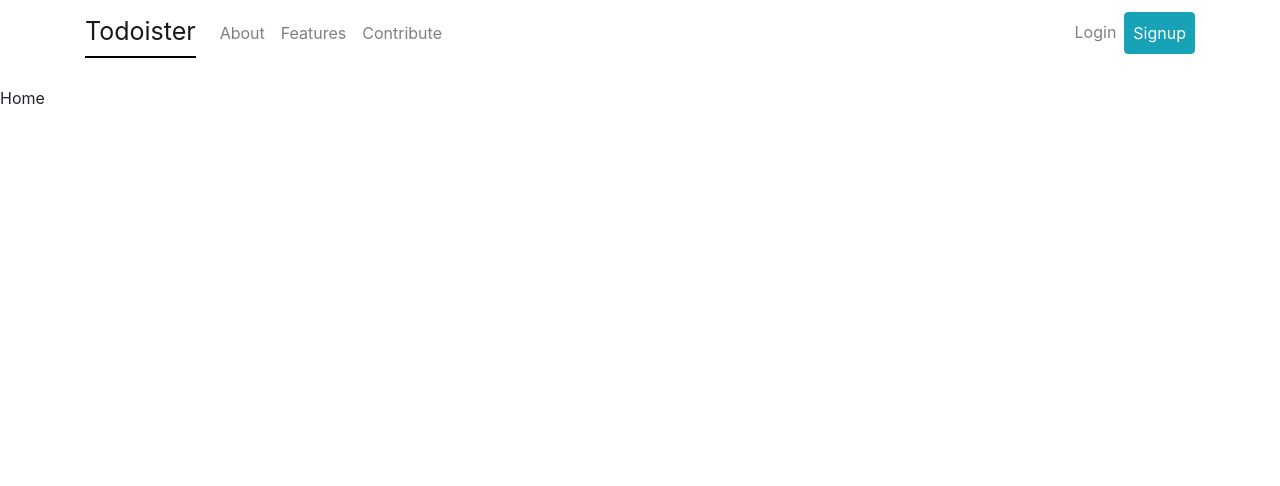
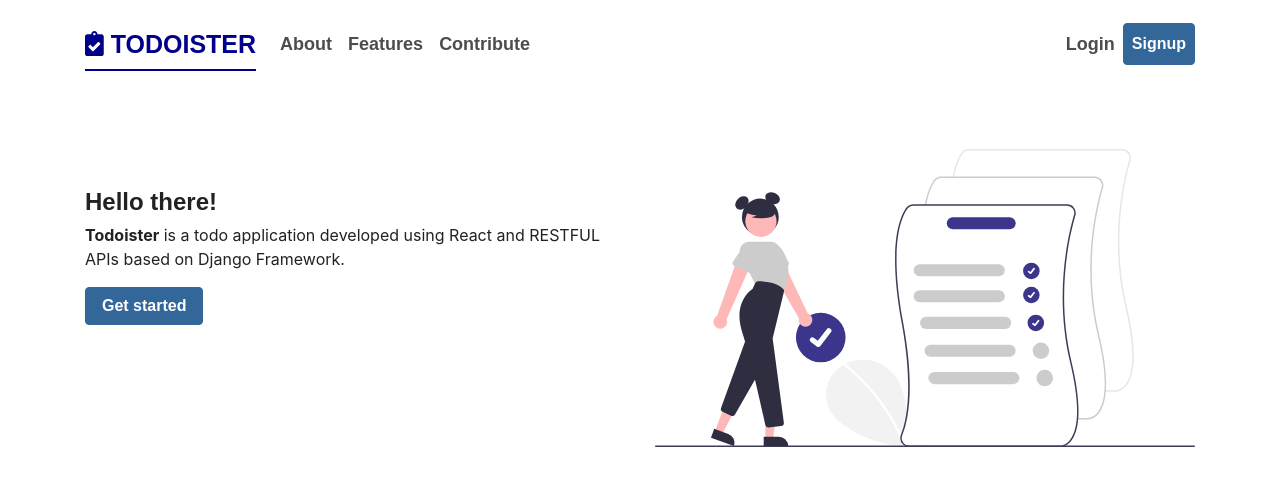
Before and after one commit to AnkitAvi11/ReactToDo, a React (Create React App) app: page / in a window 1280 px wide. Shown: the top 486 px of the page. Built offline with nearby package versions, Linux system fonts and the light colour scheme; a web font is replaced by a local one.

Commit message:
UI changes done

```diff
--- a/public/index.html
+++ b/public/index.html
@@ -24,11 +24,12 @@
       work correctly both with client-side routing and a non-root public URL.
       Learn how to configure a non-root public URL by running `npm run build`.
     -->
-    <link rel="stylesheet" href="https://cdn.jsdelivr.net/npm/bootstrap@4.5.3/dist/css/bootstrap.min.css" integrity="sha384-TX8t27EcRE3e/ihU7zmQxVncDAy5uIKz4rEkgIXeMed4M0jlfIDPvg6uqKI2xXr2" crossorigin="anonymous">
+
+    <link rel="stylesheet" href="https://bootswatch.com/4/journal/bootstrap.css">
     <script src="https://code.jquery.com/jquery-3.5.1.slim.min.js" integrity="sha384-DfXdz2htPH0lsSSs5nCTpuj/zy4C+OGpamoFVy38MVBnE+IbbVYUew+OrCXaRkfj" crossorigin="anonymous"></script>
 <script src="https://cdn.jsdelivr.net/npm/bootstrap@4.5.3/dist/js/bootstrap.bundle.min.js" integrity="sha384-ho+j7jyWK8fNQe+A12Hb8AhRq26LrZ/JpcUGGOn+Y7RsweNrtN/tE3MoK7ZeZDyx" crossorigin="anonymous"></script>
     <script defer src="https://use.fontawesome.com/releases/v5.14.0/js/all.js"></script>
-    <title>To Do</title>
+    <title>TODOISTER</title>
   </head>
   <body>
     <noscript>You need to enable JavaScript to run this app.</noscript>
--- a/src/App.js
+++ b/src/App.js
@@ -3,10 +3,7 @@ import { BrowserRouter, Route, Switch } from 'react-router-dom';
 import Login from './Components/Login';
 import Navigation from './Components/Navigation';
 import Signup from './Components/Signup';
-
-const home = () => {
-    return <p> Home </p>
-}
+import Home from './Containers/Home';
 
 class App extends Component {
     render() {
@@ -14,7 +11,7 @@ class App extends Component {
             <BrowserRouter>
                 <Navigation />
                 <Switch>
-                    <Route path="/" component={home} exact />
+                    <Route path="/" component={Home} exact />
                     <Route path="/login" component={Login} />
                     <Route path="/signup" component={Signup} />
                 </Switch>
--- a/src/Components/Login.js
+++ b/src/Components/Login.js
@@ -1,4 +1,5 @@
 import React, {Component} from 'react';
+import { Link } from 'react-router-dom';
 
 class Login extends Component {
 
@@ -15,6 +16,9 @@ class Login extends Component {
     }
 
     render() {
+
+        document.title = "Login"
+
         return (
         <div className="container">
             <div className="row">
@@ -36,6 +40,11 @@ class Login extends Component {
                                         Submit
                                     </button>
                                 </div>
+                                <div className="form-group">
+                                    <p>
+                                        Don't have an account ? <Link to="/signup" className="card-link">Create one</Link>
+                                    </p>
+                                </div>
                             </form>
                         </div>
                     </div>
--- a/src/Components/Navigation.js
+++ b/src/Components/Navigation.js
@@ -4,9 +4,9 @@ import { NavLink } from 'react-router-dom';
 class Navigation extends Component {
     render() {
         return (
-            <nav className="navbar navbar-expand-md bg-white navbar-light" style={{marginBottom : "20px"}}>
+            <nav className="navbar navbar-expand-md bg-white navbar-light" style={{marginBottom : "20px", marginTop : "10px"}}>
             <div className="container">
-            <NavLink className="navbar-brand" to="/" style={{fontSize:"25px", borderBottom : "2px solid black"}}>Todoister</NavLink>
+            <NavLink className="navbar-brand" to="/" style={{fontSize:"25px", borderBottom : "2px solid darkblue", color:'darkblue'}}><i className="fas fa-clipboard-check"></i> Todoister</NavLink>
             <button className="navbar-toggler" type="button" data-toggle="collapse" data-target="#collapsibleNavbar">
                 <span className="navbar-toggler-icon"></span>
             </button>
--- a/src/Components/Signup.js
+++ b/src/Components/Signup.js
@@ -1,4 +1,5 @@
 import React, {Component} from 'react';
+import { Link } from "react-router-dom";
 
 class Signup extends Component {
 
@@ -7,6 +8,7 @@ class Signup extends Component {
     }
 
     render () {
+        document.title = "Signup"
         return (
             <div className="container">
                 <div className="row">
@@ -37,6 +39,11 @@ class Signup extends Component {
                                             Signup
                                         </button>
                                     </div>
+                                    <div className="form-group">
+                                    <p>
+                                        Already have an account ? <Link to="/login" className="card-link">Login here</Link>
+                                    </p>
+                                </div>
                                 </form>
                             </div>
                         </div>
--- /dev/null
+++ b/src/Containers/Home.js
@@ -0,0 +1,25 @@
+import React, {Component} from 'react';
+import { Link } from 'react-router-dom';
+
+class Home extends Component {
+    render () {
+        return (
+            <div className="container"  style={{marginTop : "70px"}}>
+                <div className="row">
+                    <div className="col-sm-6" style={{marginTop : "40px"}}>
+                        <h4>Hello there! </h4>
+                        <p><b>Todoister</b> is a todo application developed using React and RESTFUL APIs based on Django Framework.</p>
+                        <p>
+                            <Link to="/signup" className="card-link btn btn-info">Get started</Link>
+                        </p>
+                    </div>
+                    <div className="col-sm-6">
+                        <img src={process.env.PUBLIC_URL + "/images/check.svg"} alt="check" style={{width:"100%"}} />
+                    </div>
+                </div>
+            </div>
+        )
+    }
+}
+
+export default Home;
```
Also changed, not shown: public/images/check.svg (added), 1 other file (tests, documents, lock files or other folders).
